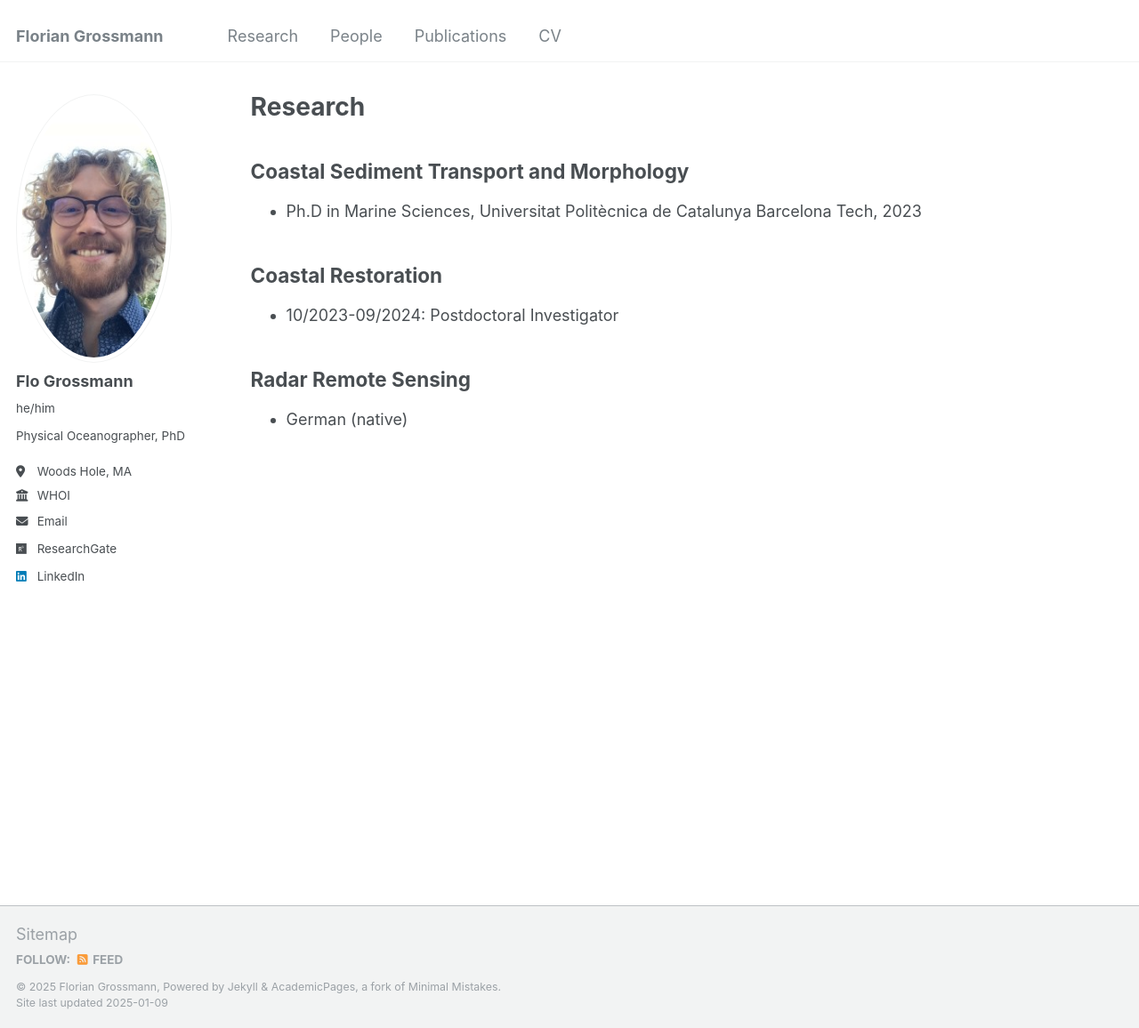
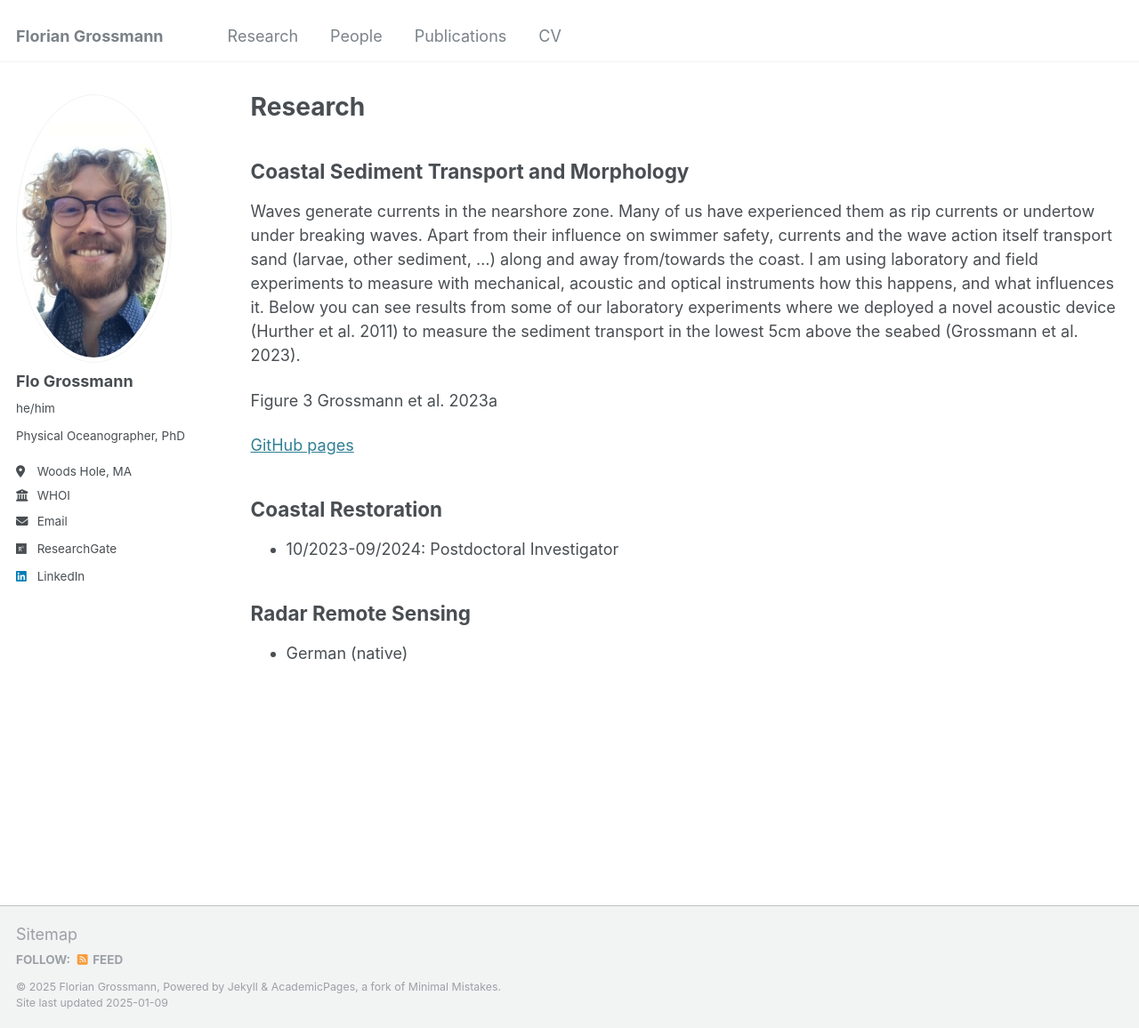
Before and after one commit to FlorianGrossmann/FlorianGrossmann.github.io, a Jekyll site: the page built from _pages/research.md, in a window 1280 px wide and 1156 px high. Shown: the whole window at 89% size. Built offline with Jekyll 4.4.1, drawn with Linux system fonts in a browser that asks for light colours.

Commit message:
Update research.md

```diff
--- a/_pages/research.md
+++ b/_pages/research.md
@@ -10,7 +10,12 @@ author_profile: true
 
 Coastal Sediment Transport and Morphology
 ------
-* Ph.D in Marine Sciences, Universitat Politècnica de Catalunya Barcelona Tech, 2023
+Waves generate currents in the nearshore zone. Many of us have experienced them as rip currents or undertow under breaking waves. Apart from their influence on swimmer safety, currents and the wave action itself transport sand (larvae, other sediment, ...) along and away from/towards the coast. I am using laboratory and field experiments to measure with mechanical, acoustic and optical instruments how this happens, and what influences it. Below you can see results from some of our laboratory experiments where we deployed a novel acoustic device (Hurther et al. 2011) to measure the sediment transport in the lowest 5cm above the seabed (Grossmann et al. 2023).
+
+Figure 3 Grossmann et al. 2023a
+
+[GitHub pages](https://pages.github.com/)
+
 
 
 Coastal Restoration
```
